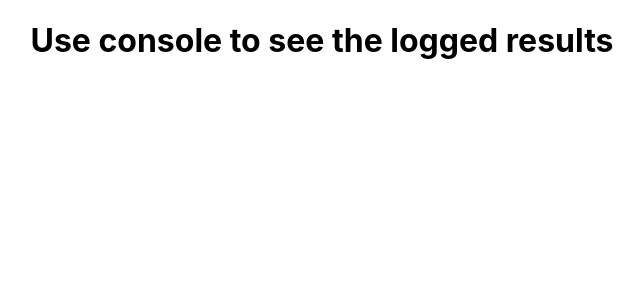
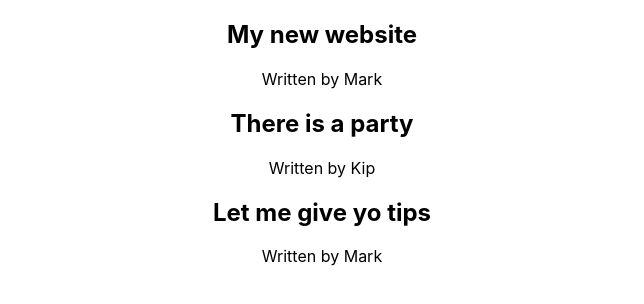
Before and after one commit to markiplagat/Learn-React, a React (Create React App) app: page / in a window 1280 px wide. Shown: the top 304 px of the page, without its empty margins (318-962 px from the left). Built offline with nearby package versions, Linux system fonts and the light colour scheme.

Commit message:
UseState hook and rendering lists

```diff
--- a/src/App.js
+++ b/src/App.js
@@ -11,11 +11,13 @@ import Mounting from './components/Mounting';
 import RefDemo from './components/RefDemo';
 import SayHi from './components/SayHi';
 import Arrays from './components/Arrays';
+import UseStateHook from './components/UseStateHook';
+import Lists from './components/Lists';
 
 function App() {
   return (
     <div className="App">
-      <Arrays />
+      <Lists />
     </div>
   );
 }
--- /dev/null
+++ b/src/components/Lists.js
@@ -0,0 +1,20 @@
+import { useState } from "react";
+
+const Lists = () => {
+    const [blogs, setBlogs] = useState([
+        { title: 'My new website', body: 'https wwww', author: 'Mark', id: 1},
+        { title: 'There is a party', body: 'Lorem ipsum ....', author: 'Kip', id: 2},
+        { title: 'Let me give yo tips', body: 'https wwww', author: 'Mark', id: 3}
+    ]);
+    return(
+        <div>
+            {blogs.map((blog) => (
+                <div key={blog.id}>
+                    <h2>{blog.title}</h2>
+                    <p>Written by {blog.author}</p>
+                </div>
+            ))}
+        </div>
+    );
+}
+export default Lists;
--- /dev/null
+++ b/src/components/UseStateHook.js
@@ -0,0 +1,18 @@
+import React, { useState } from 'react'
+
+const UseStateHook = () => {
+    // let name = "Mark"
+    const [name, setName] = useState("Mark")
+
+    const handleClick = () => {
+        setName("Rutto")
+    }
+    return (
+        <div>
+            <h2>{name}</h2>'
+            <button onClick={handleClick}>Change</button>
+        </div>
+    )
+}
+
+export default UseStateHook;
```
Also changed, not shown: src/components/Child.js (+9 -9 lines).
